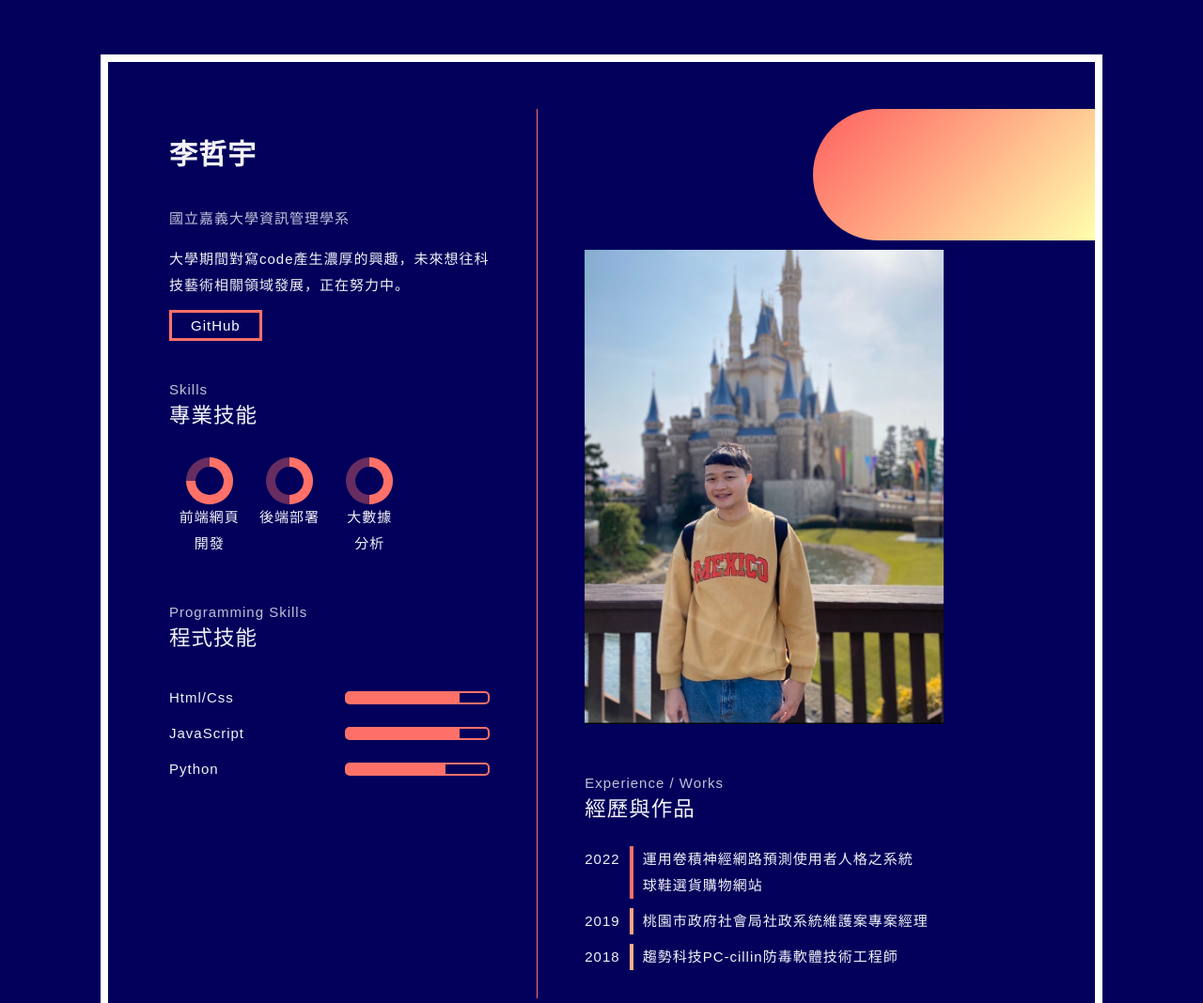
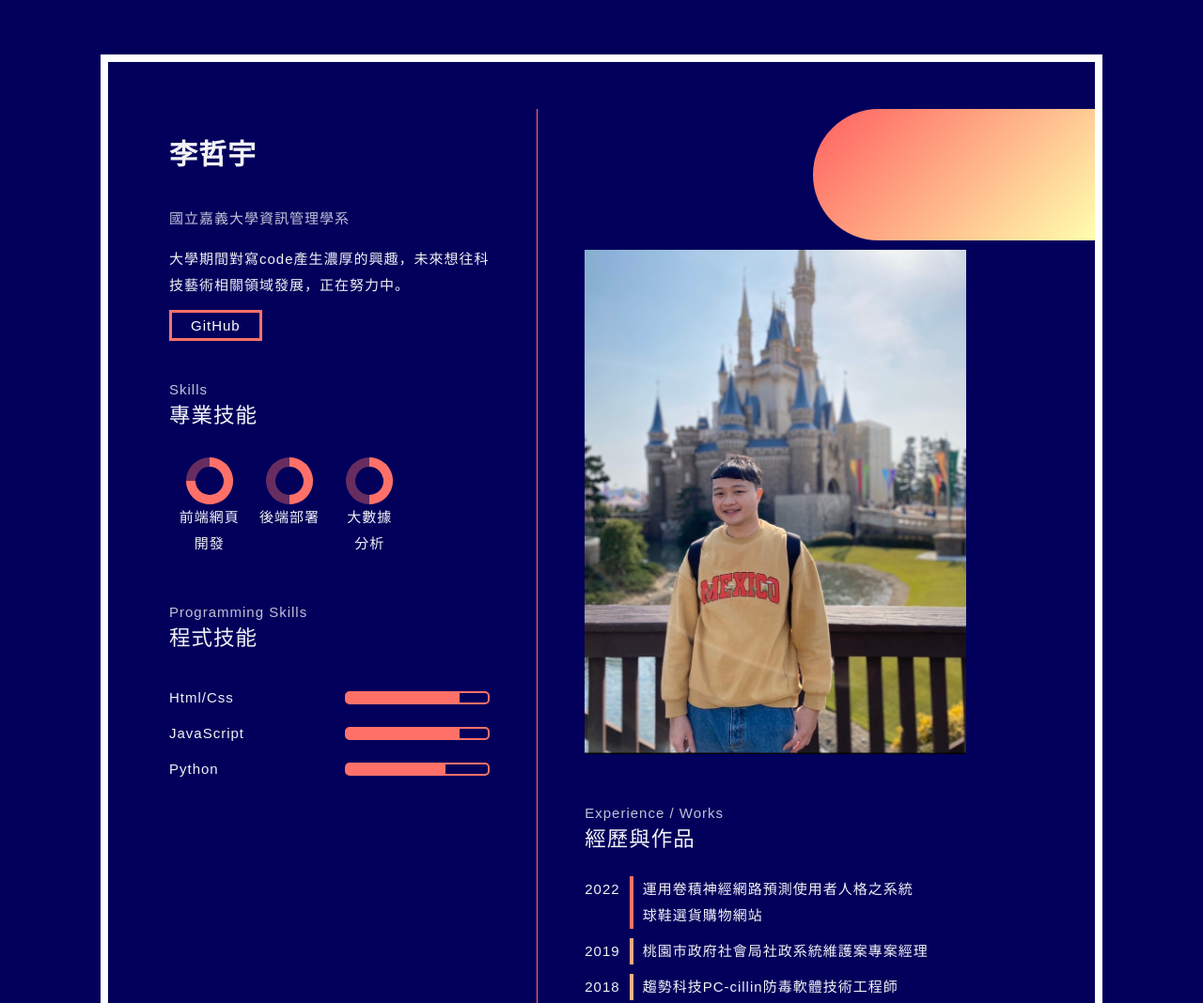
Before and after one commit to ian1261/ian1261.github.io, a plain HTML site: page index.html in a window 1280 px wide. Shown: the top 1068 px of the page at 94% size. Drawn offline with Linux system fonts and the light colour scheme.

Commit message:
update commit

```diff
--- a/index.html
+++ b/index.html
@@ -63,7 +63,7 @@
 <div class="right">
   <div class="decoration"></div>
   <div class="block">
-<div class="block b2"><img src="https://github.com/ian1261/ian1261.github.io/blob/master/pic/S__50536539.jpg?raw=true" width='80%'></div>
+<div class="block b2"><img src="https://github.com/ian1261/ian1261.github.io/blob/master/pic/S__50536539.jpg?raw=true" width='85%'></div>
     <h4>Experience / Works</h4>
     <h2>經歷與作品</h2>
     <ul class="listExperience">
```
